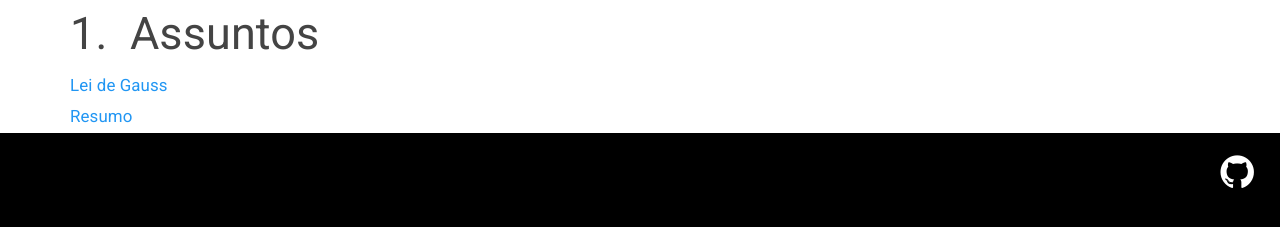
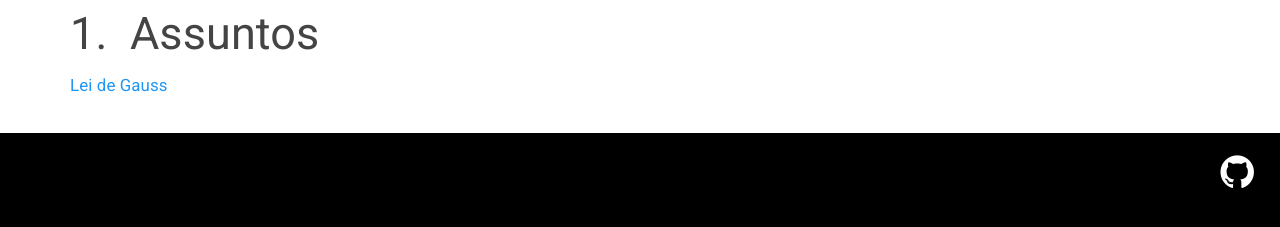
Before and after one commit to mvsn-ufrn/mvsn-ufrn.github.io, a Jekyll site: the page built from _pages/projects/mfisica.html, in a window 1280 px wide and 921 px high. Shown: the part 684-911 px from the top of the window. Built offline with Jekyll 4.4.1, drawn with Linux system fonts in a browser that asks for light colours.

Commit message:
Update mfisica.html

```diff
--- a/_pages/projects/mfisica.html
+++ b/_pages/projects/mfisica.html
@@ -10,4 +10,3 @@ comments: false
 
 <h2>Assuntos</h2>
 <A HREF="Gauss-law.html">Lei de Gauss</A><BR>
-<A HREF="resumo.html">Resumo</A><BR>
```
